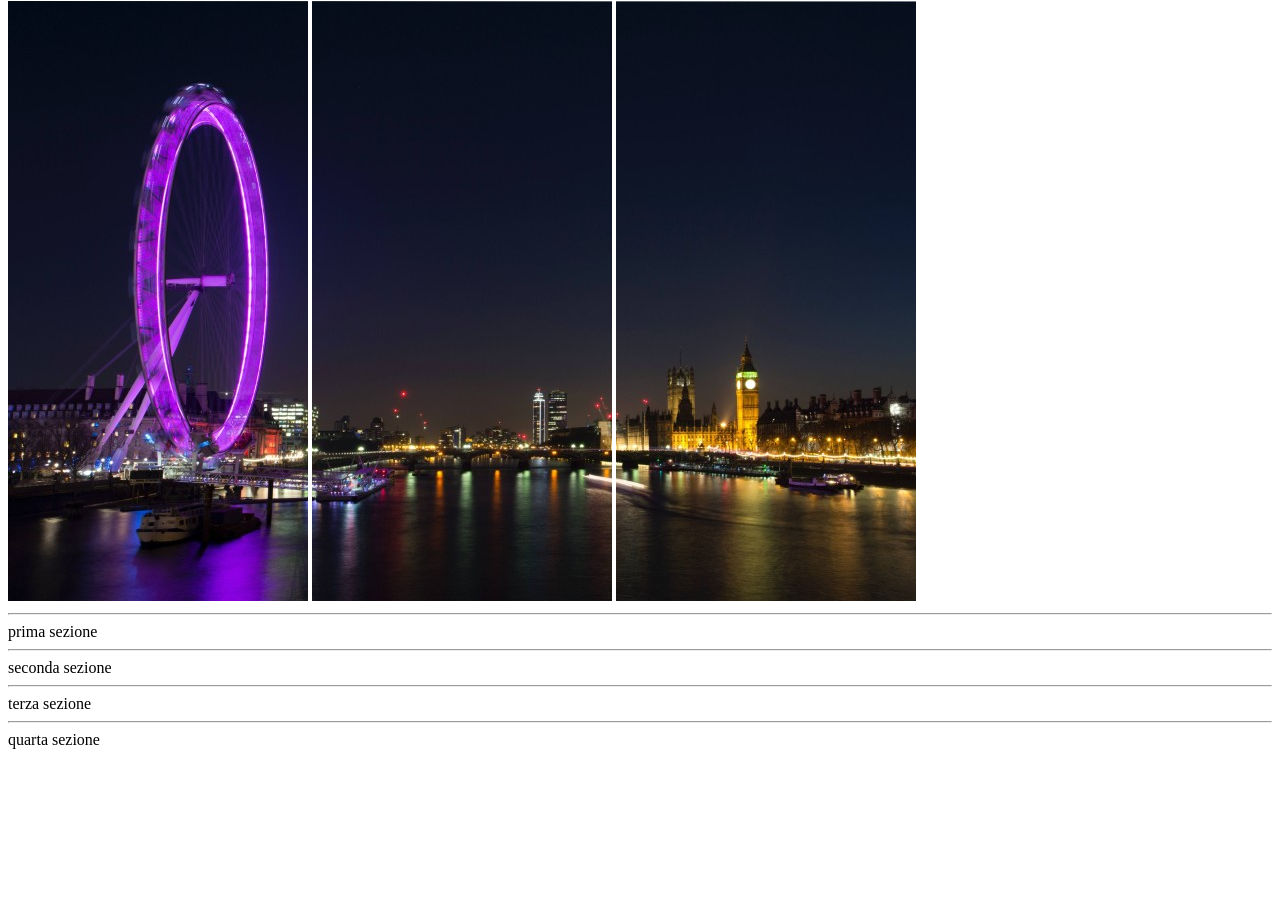
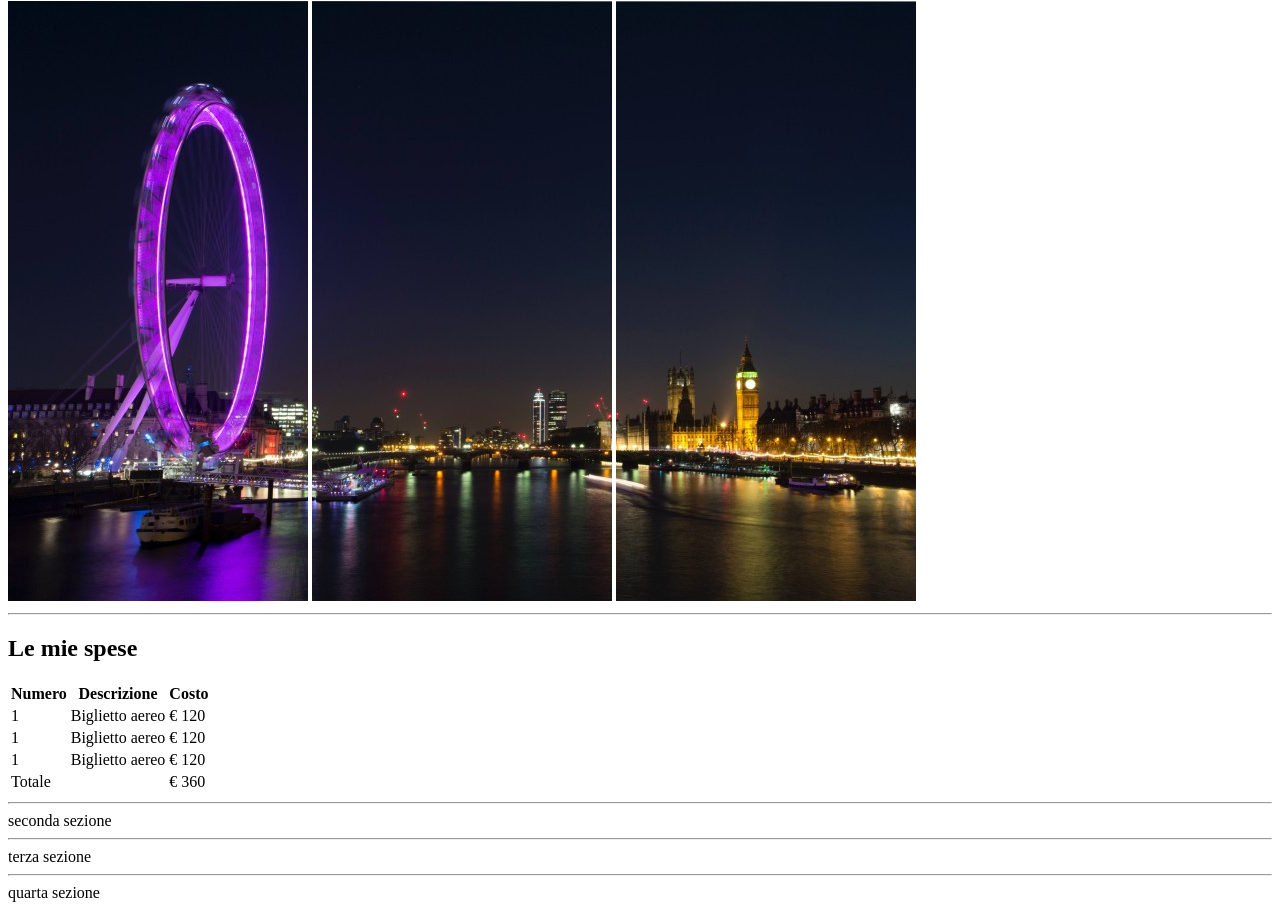
Before and after one commit to classe114-alessiovietri/html-london-trip, a plain HTML site: page index.html in a window 1280 px wide. Shown: the part 79-989 px from the top of the page. Before the commit the page ends 836 px from the top, so only its background shows below. Drawn offline with Linux system fonts and the light colour scheme.

```diff
--- a/index.html
+++ b/index.html
@@ -30,7 +30,78 @@
 
             <!-- Inizio prima sezione -->
             <section>
-                prima sezione
+                <h2>
+                    Le mie spese
+                </h2>
+
+                <table>
+
+                    <!-- Inizio head della table -->
+                    <thead>
+                        <tr>
+                            <th>
+                                Numero
+                            </th>
+                            <th>
+                                Descrizione
+                            </th>
+                            <th>
+                                Costo
+                            </th>
+                        </tr>
+                    </thead>
+                    <!-- Fine head della table -->
+
+                    <!-- Inizio body della table -->
+                    <tbody>
+                        <tr>
+                            <td>
+                                1
+                            </td>
+                            <td>
+                                Biglietto aereo
+                            </td>
+                            <td>
+                                € 120
+                            </td>
+                        </tr>
+                        <tr>
+                            <td>
+                                1
+                            </td>
+                            <td>
+                                Biglietto aereo
+                            </td>
+                            <td>
+                                € 120
+                            </td>
+                        </tr>
+                        <tr>
+                            <td>
+                                1
+                            </td>
+                            <td>
+                                Biglietto aereo
+                            </td>
+                            <td>
+                                € 120
+                            </td>
+                        </tr>
+                    </tbody>
+                    <!-- Fine body della table -->
+
+                    <!-- Inizio foot della table -->
+                    <tfoot>
+                        <td colspan="2">
+                            Totale
+                        </td>
+                        <td>
+                            € 360
+                        </td>
+                    </tfoot>
+                    <!-- Fine foot della table -->
+
+                </table>
 
                 <hr>
             </section>
```
